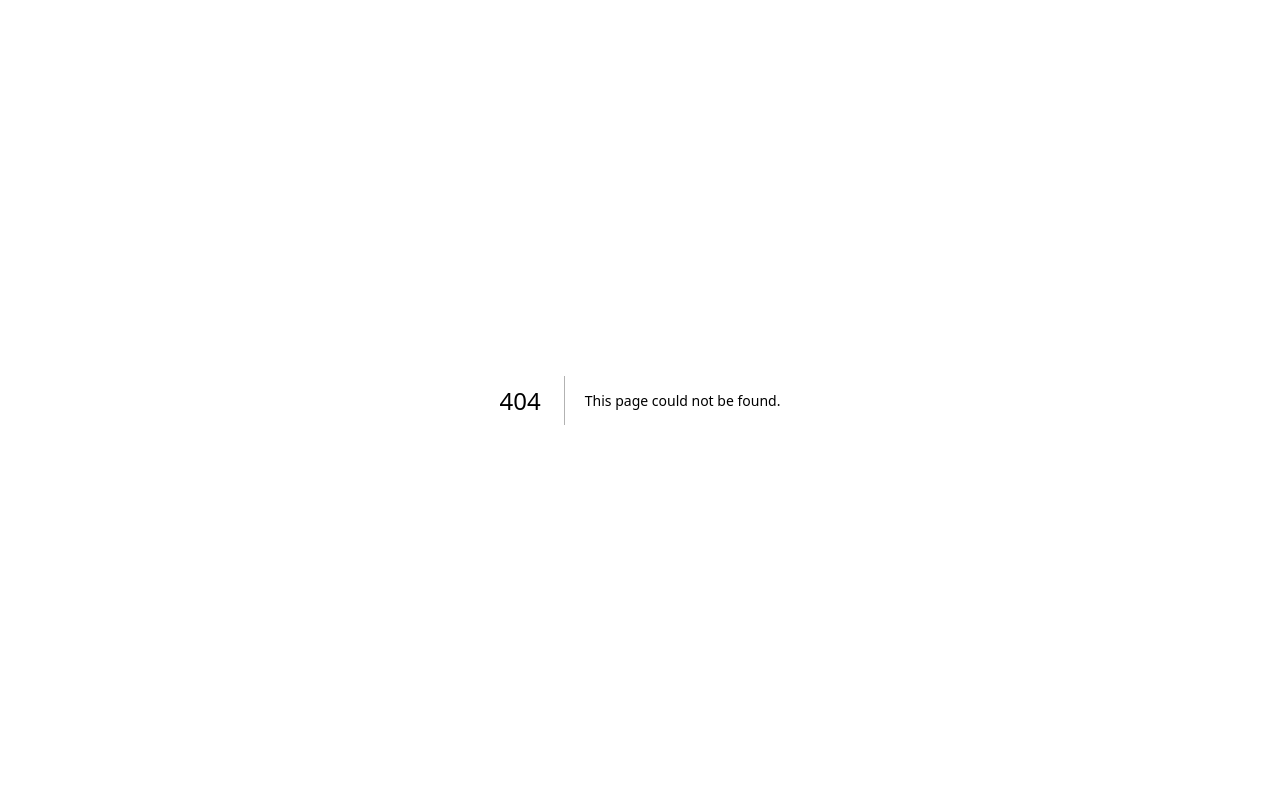
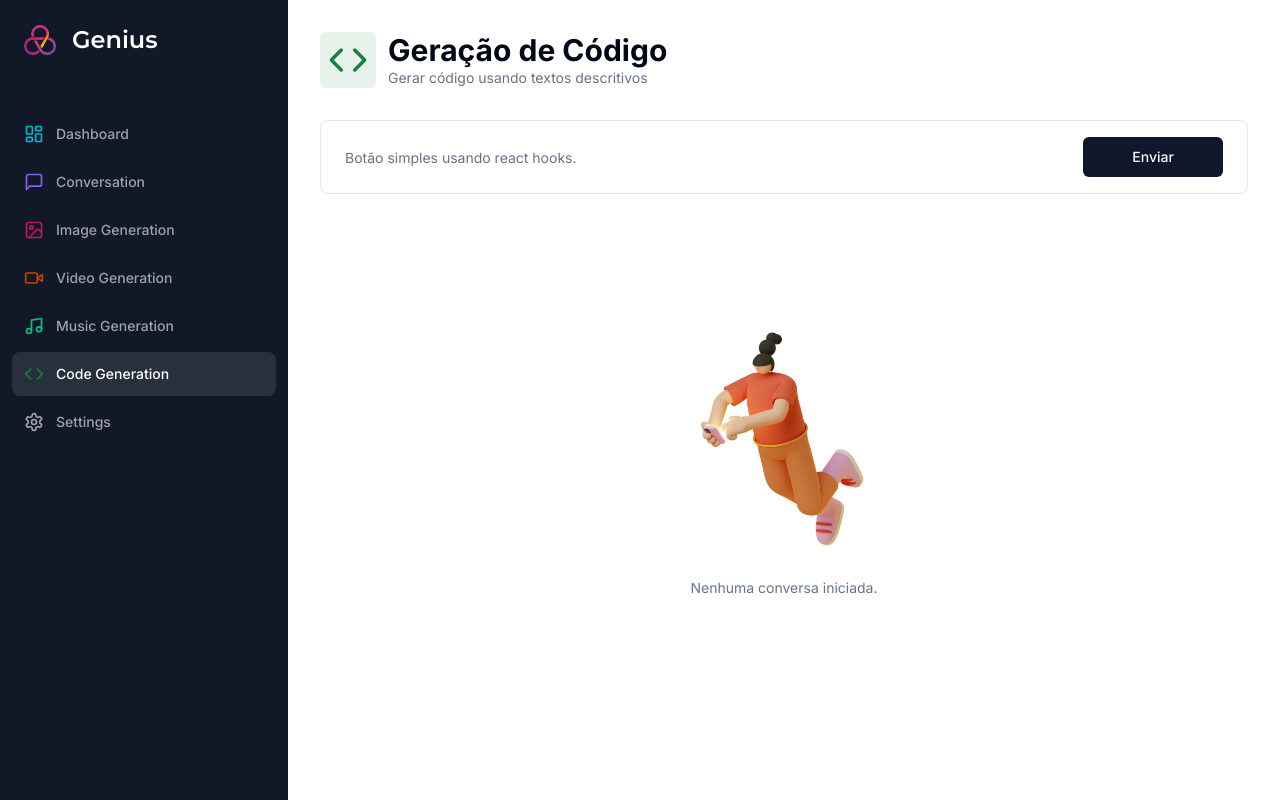
Before and after one commit to alexandrearaujoo/ai-platform, a Next.js app: page /code in a window 1280 px wide. Before the commit this address had no page. Built offline with nearby package versions, Linux system fonts and the light colour scheme.

Commit message:
feat: code page

```diff
--- /dev/null
+++ b/app/(dashboard)/(routes)/code/components/messages-content.tsx
@@ -0,0 +1,60 @@
+'use client';
+
+import ReactMarkdown from 'react-markdown';
+
+import BotAvatar from '@/components/bot-avatar';
+import Empty from '@/components/empty';
+import Loader from '@/components/loader';
+import UserAvatar from '@/components/user-avatar';
+
+import { useCode } from '@/hooks/useCode';
+import { cn } from '@/lib/utils';
+
+const MessagesContent = () => {
+  const { messages, isSubmitting } = useCode();
+
+  return (
+    <>
+      {isSubmitting && (
+        <div className="flex w-full items-center justify-center rounded-lg bg-muted p-8">
+          <Loader />
+        </div>
+      )}
+      {messages.length === 0 && !isSubmitting && (
+        <Empty label="Nenhuma conversa iniciada." />
+      )}
+      <ul className="flex flex-col-reverse gap-y-4">
+        {messages.map((message) => (
+          <li
+            key={message.content}
+            className={cn(
+              'flex w-full items-start gap-x-8 rounded-lg p-8',
+              message.role === 'user'
+                ? 'border border-black/10 bg-white'
+                : 'bg-muted'
+            )}
+          >
+            {message.role === 'user' ? <UserAvatar /> : <BotAvatar />}
+            <ReactMarkdown
+              className="overflow-hidden text-sm leading-7"
+              components={{
+                pre: ({ node, ...props }) => (
+                  <div className="my-2 w-full overflow-auto rounded-lg bg-black/10 p-2">
+                    <pre {...props} />
+                  </div>
+                ),
+                code: ({ node, ...props }) => (
+                  <code className="rounded-lg bg-black/10 p-1" {...props} />
+                )
+              }}
+            >
+              {message.content || ''}
+            </ReactMarkdown>
+          </li>
+        ))}
+      </ul>
+    </>
+  );
+};
+
+export default MessagesContent;
--- /dev/null
+++ b/app/(dashboard)/(routes)/code/page.tsx
@@ -0,0 +1,25 @@
+import MessagesContent from './components/messages-content';
+import CodeForm from '@/components/forms/code-form';
+import Heading from '@/components/heading';
+
+import { Code } from 'lucide-react';
+
+export default function CodePage() {
+  return (
+    <section>
+      <Heading
+        title="Geração de Código"
+        description="Gerar código usando textos descritivos"
+        icon={Code}
+        iconColor="text-green-700"
+        bgColor="bg-green-700/10"
+      />
+      <section className="px-4 lg:px-8">
+        <CodeForm />
+      </section>
+      <section className="mt-4 space-y-4">
+        <MessagesContent />
+      </section>
+    </section>
+  );
+}
--- /dev/null
+++ b/app/api/code/route.ts
@@ -0,0 +1,42 @@
+import { NextResponse } from 'next/server';
+
+import { config, openai } from '@/lib/openai';
+import { auth } from '@clerk/nextjs';
+import { ChatCompletionRequestMessage } from 'openai';
+
+const instructionMessage: ChatCompletionRequestMessage = {
+  role: 'system',
+  content:
+    'Você é um gerador de código. Você deve responder somente em trechos de código de marcação. Use comentários de código para explicações'
+};
+
+export async function POST(req: Request) {
+  try {
+    const { userId } = auth();
+    const { messages } = await req.json();
+
+    if (!userId) {
+      return new NextResponse('Unauthorized', { status: 401 });
+    }
+
+    if (!config) {
+      return new NextResponse('OpenAI API Key not configured', { status: 500 });
+    }
+
+    if (!messages) {
+      return new NextResponse('Missing prompt', { status: 400 });
+    }
+
+    const {
+      data: { choices }
+    } = await openai.createChatCompletion({
+      model: 'gpt-3.5-turbo',
+      messages: [instructionMessage, ...messages]
+    });
+
+    return NextResponse.json(choices[0].message);
+  } catch (error) {
+    console.log('[CODE_ERROR]', error);
+    return new NextResponse('Internal Server Error', { status: 500 });
+  }
+}
--- /dev/null
+++ b/components/forms/code-form.tsx
@@ -0,0 +1,61 @@
+'use client';
+
+import { Button } from '../ui/button';
+import {
+  Form,
+  FormControl,
+  FormField,
+  FormItem,
+  FormMessage
+} from '../ui/form';
+import { Input } from '../ui/input';
+import Spinner from '../ui/spinner';
+
+import { useCode } from '@/hooks/useCode';
+
+const CodeForm = () => {
+  const { codeForm, handleSubmit, onSubmit, isSubmitting } = useCode();
+
+  return (
+    <div>
+      <Form {...codeForm}>
+        <form
+          onSubmit={handleSubmit(onSubmit)}
+          className="grid w-full grid-cols-12 gap-2 rounded-lg border p-4 px-3 focus-within:shadow-sm md:px-6"
+        >
+          <FormField
+            name="prompt"
+            render={({ field }) => (
+              <FormItem className="col-span-12 lg:col-span-10">
+                <FormControl className="m-0 p-0">
+                  <Input
+                    className="border-0 outline-none focus-visible:ring-0 focus-visible:ring-transparent"
+                    disabled={isSubmitting}
+                    placeholder="Botão simples usando react hooks."
+                    {...field}
+                  />
+                </FormControl>
+                <FormMessage />
+              </FormItem>
+            )}
+          />
+          <Button
+            type="submit"
+            disabled={isSubmitting}
+            className="col-span-12 w-full gap-2 lg:col-span-2"
+          >
+            {isSubmitting ? (
+              <>
+                <Spinner /> Enviando...
+              </>
+            ) : (
+              'Enviar'
+            )}
+          </Button>
+        </form>
+      </Form>
+    </div>
+  );
+};
+
+export default CodeForm;
--- /dev/null
+++ b/hooks/useCode.ts
@@ -0,0 +1,54 @@
+import { useRouter } from 'next/navigation';
+import { useState } from 'react';
+import { useForm } from 'react-hook-form';
+
+import { CodeRequest, codeSchema } from '@/schemas/codeSchema';
+import { zodResolver } from '@hookform/resolvers/zod';
+import axios from 'axios';
+import { ChatCompletionRequestMessage } from 'openai';
+
+export const useCode = () => {
+  const [messages, setMessages] = useState<ChatCompletionRequestMessage[]>([]);
+  const router = useRouter();
+  const codeForm = useForm<CodeRequest>({
+    resolver: zodResolver(codeSchema),
+    defaultValues: {
+      prompt: ''
+    }
+  });
+
+  const {
+    handleSubmit,
+    reset,
+    formState: { isSubmitting }
+  } = codeForm;
+
+  const onSubmit = async (data: CodeRequest) => {
+    console.log(data);
+    try {
+      const userMessage: ChatCompletionRequestMessage = {
+        role: 'user',
+        content: data.prompt
+      };
+      const newMessages = [...messages, userMessage];
+
+      const { data: res } = await axios.post('/api/code', {
+        messages: newMessages
+      });
+      setMessages((current) => [...current, userMessage, res]);
+      reset();
+    } catch (error) {
+      console.log(error);
+    } finally {
+      router.refresh();
+    }
+  };
+
+  return {
+    onSubmit,
+    handleSubmit,
+    codeForm,
+    isSubmitting,
+    messages
+  };
+};
--- a/package.json
+++ b/package.json
@@ -32,6 +32,7 @@
     "react": "18.2.0",
     "react-dom": "18.2.0",
     "react-hook-form": "^7.45.2",
+    "react-markdown": "^8.0.7",
     "tailwind-merge": "^1.14.0",
     "tailwindcss": "3.3.3",
     "tailwindcss-animate": "^1.0.6",
--- /dev/null
+++ b/schemas/codeSchema.ts
@@ -0,0 +1,7 @@
+import { z } from 'zod';
+
+export const codeSchema = z.object({
+  prompt: z.string().min(1, 'Minimo de 1 caracter')
+});
+
+export type CodeRequest = z.infer<typeof codeSchema>;
```
Also changed, not shown: 1 other file (tests, documents, lock files or other folders).
